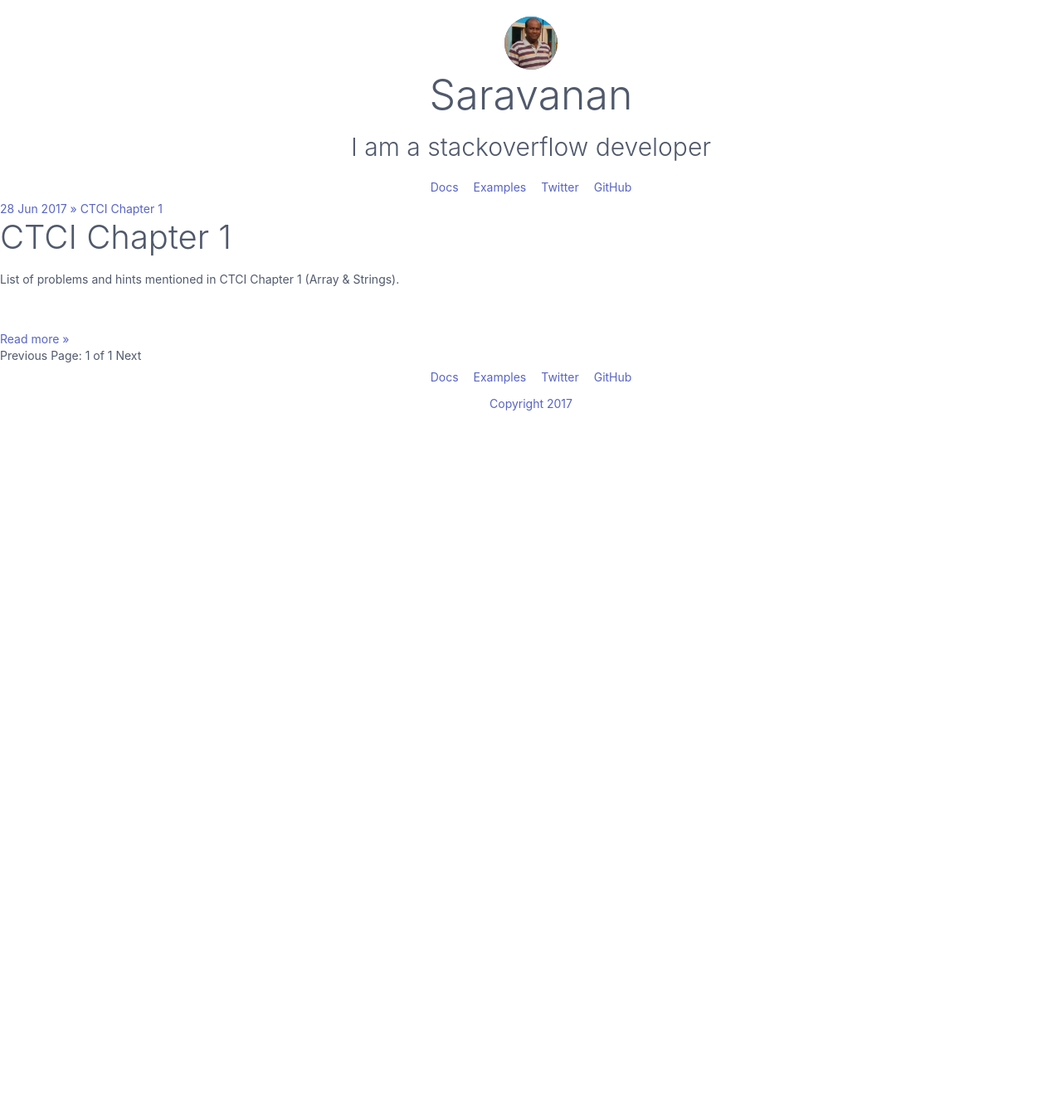
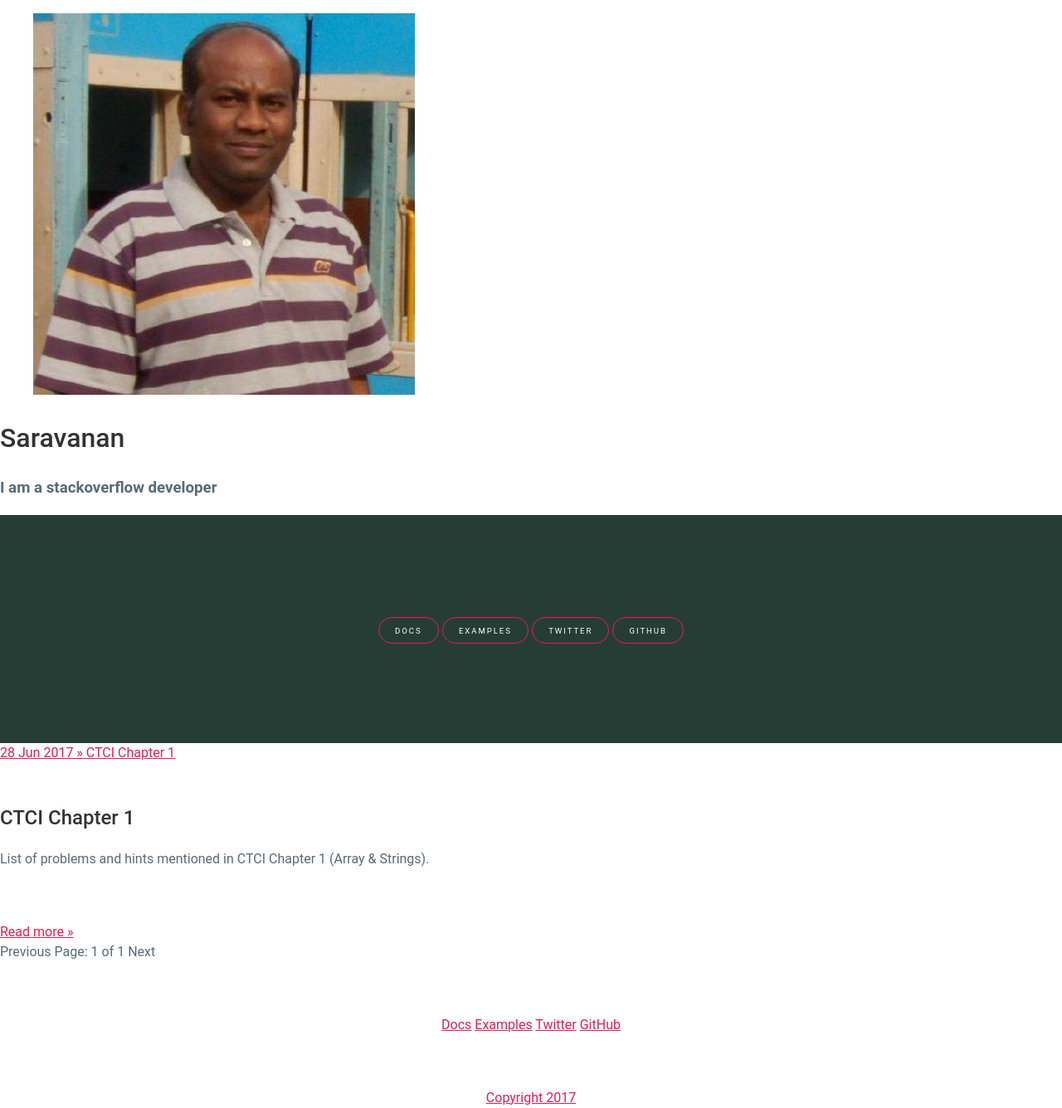
Before and after one commit to saravanaram/saravanaram.github.io.892017, a Jekyll site: the page built from index.html, in a window 1280 px wide. Shown: the whole page at 83% size. Built offline with Jekyll 4.4.1, drawn with Linux system fonts in a browser that asks for light colours; nearby versions of some CDN libraries; the list of posts is cut into pages by our own code; before the commit the page ends 900 px from its top, so only the background shows below that.

Commit message:
Update head.html

```diff
--- a/_includes/head.html
+++ b/_includes/head.html
@@ -25,6 +25,9 @@ Saravanan's Blog{% if page.title %}: {{ page.title }} {% endif %}{% if paginator
 <!-- Font Awesome -->
 <link rel="stylesheet" href="//maxcdn.bootstrapcdn.com/font-awesome/4.4.0/css/font-awesome.min.css" type='text/css'>
 <link rel='stylesheet' href='//fonts.googleapis.com/css?family=Lato&subset=latin,latin-ext' type='text/css'>
+<!--
 <link rel="stylesheet" href="{{ "/assets/styles/spectre.min.css" | prepend: site.baseurl }} " />
 <link rel="stylesheet" href="{{ "/assets/styles/spectre-exp.min.css" | prepend: site.baseurl }} " />
 <link rel="stylesheet" href="{{ "/assets/styles/spectre-icons.min.css" | prepend: site.baseurl }} " />
+-->
+<link rel="stylesheet" href="{{ "/assets/styles/style.css" | prepend: site.baseurl }} " />
```
